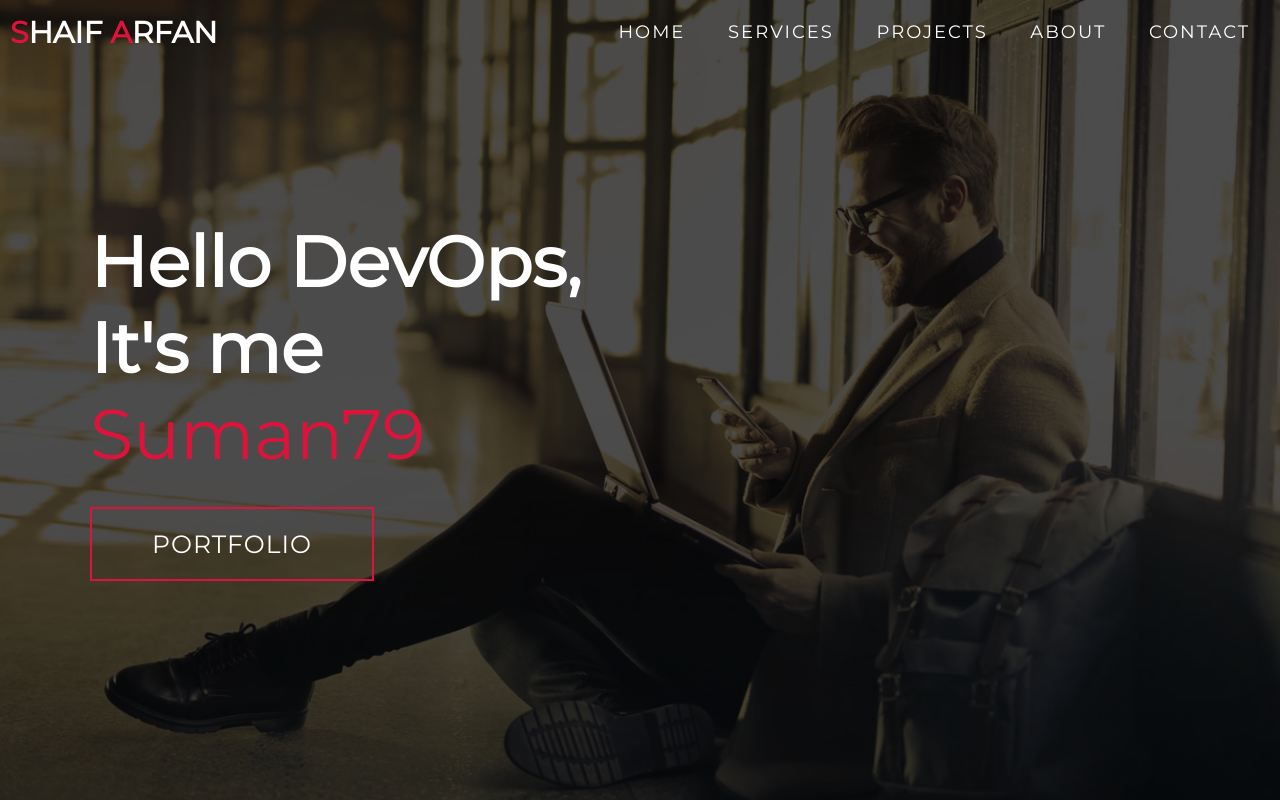
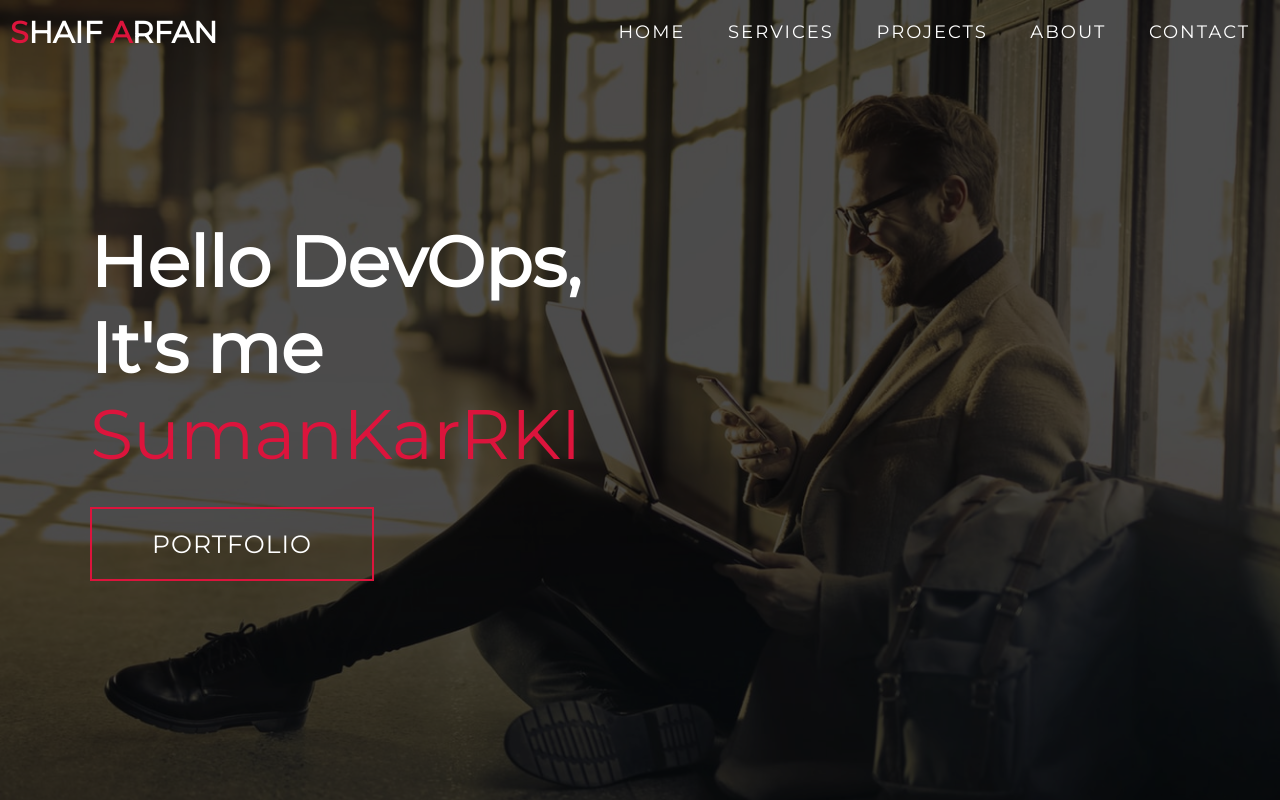
Before and after one commit to sumankarki9/portfollio-project-docker, a plain HTML site: page index.html in a window 1280 px wide. Shown: the top 800 px of the page. Drawn offline with Linux system fonts and the light colour scheme.

Commit message:
html file changes

```diff
--- a/index.html
+++ b/index.html
@@ -42,7 +42,7 @@
       <div>
         <h1>Hello DevOps, <span></span></h1>
         <h1>It's me<span></span></h1>
-        <h1>Suman79<span></span></h1>
+        <h1>SumanKarRKI<span></span></h1>
         <a href="#projects" type="button" class="cta">Portfolio</a>
       </div>
     </div>
```
